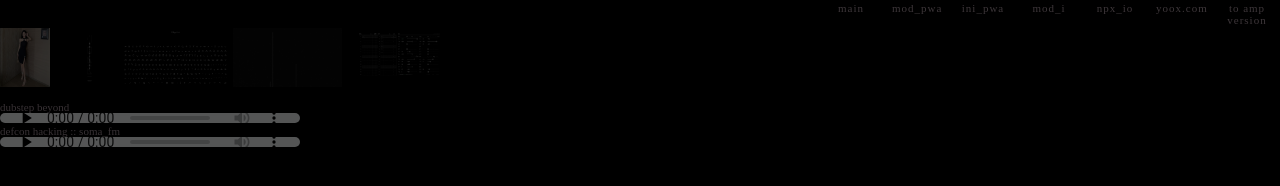
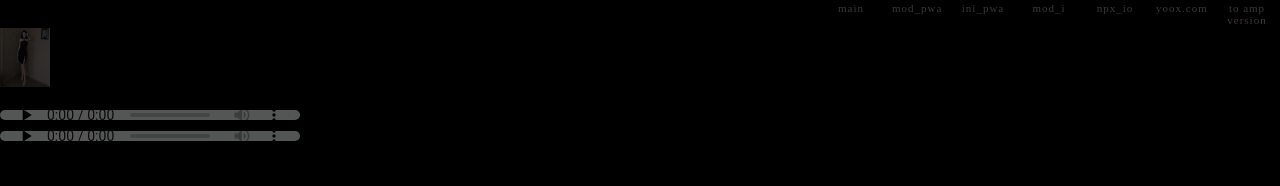
Before and after one commit to nuitmod/io_proj, a plain HTML site: page index.html in a window 1280 px wide. Drawn offline with nearby package versions, Linux system fonts and the light colour scheme.

Commit message:
Update index.html

```diff
--- a/index.html
+++ b/index.html
@@ -24,7 +24,7 @@
   <script async custom-element="amp-youtube" src="https://cdn.ampproject.org/v0/amp-youtube-0.1.js"></script>
   <script async custom-element="amp-iframe" src="https://cdn.ampproject.org/v0/amp-iframe-0.1.js"></script>
   <script async src="https://cdn.ampproject.org/v0.js"></script>
-  <title>main page ny</title>
+  <title>vvi w</title>
   <style media="screen">
     .menu{
       background-color: black;
@@ -35,6 +35,7 @@
     .text{
       color: ghostwhite
     }
+h6{ color: black; }
   </style>
 </head>
 <body>
@@ -100,11 +101,11 @@
       <div class="mod">
         <img id="mod" src="./img/mod_vi2.jpg" style="opacity:0.7" height="59" width="50">
         <text id="mod1">mod</text>
-        <img id="ier" src="./img/ier.JPG"  height="59" width="29">
+       <!-- <img id="ier" src="./img/ier.JPG"  height="59" width="29">
         <text id="ier1">ier</text>
         <img src="./img/IMG_1048.JPG"  height="59" width="109">
         <img src="./img/IMG_1059.JPG"  height="59" width="109">
-        <img src="./img/IMG_1062.JPG"  height="59" width="109">
+        <img src="./img/IMG_1062.JPG"  height="59" width="109">-->
       </div>
     </div>
   </section>
@@ -112,7 +113,7 @@
   <div class="cont_menu">
     <section>
       <div id="radio_data" style="z-index:15">
-        <p>dubstep beyond</p>
+        <h6>dubstep beyond</h6>
         <audio preload="none" controls>
          <source src="https://ice3.somafm.com/dubstep-128-mp3" type="audio/mpeg">
         </audio>
@@ -124,7 +125,7 @@
         <audio preload="none" controls>
          <source src="https://strm112.1.fm/dubstep_mobile_mp3" type="audio/mpeg">
         </audio> -->
-        <p>defcon hacking :: soma_fm</p>
+        <h6>defcon hacking :: soma_fm</h6>
         <audio preload="none" controls>
          <source src="https://ice2.somafm.com/defcon-128-mp3" type="audio/mpeg">
         </audio>
```
